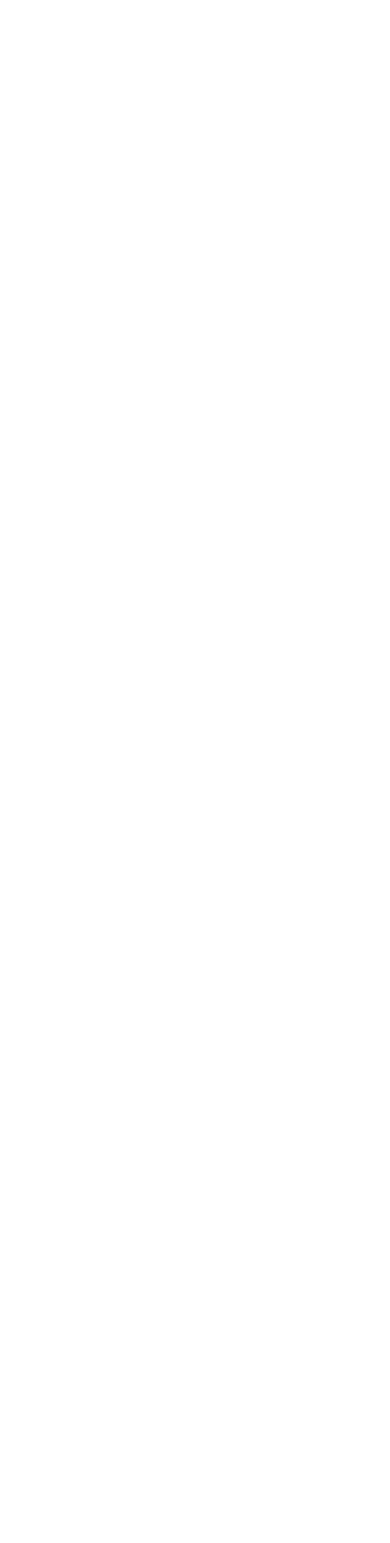
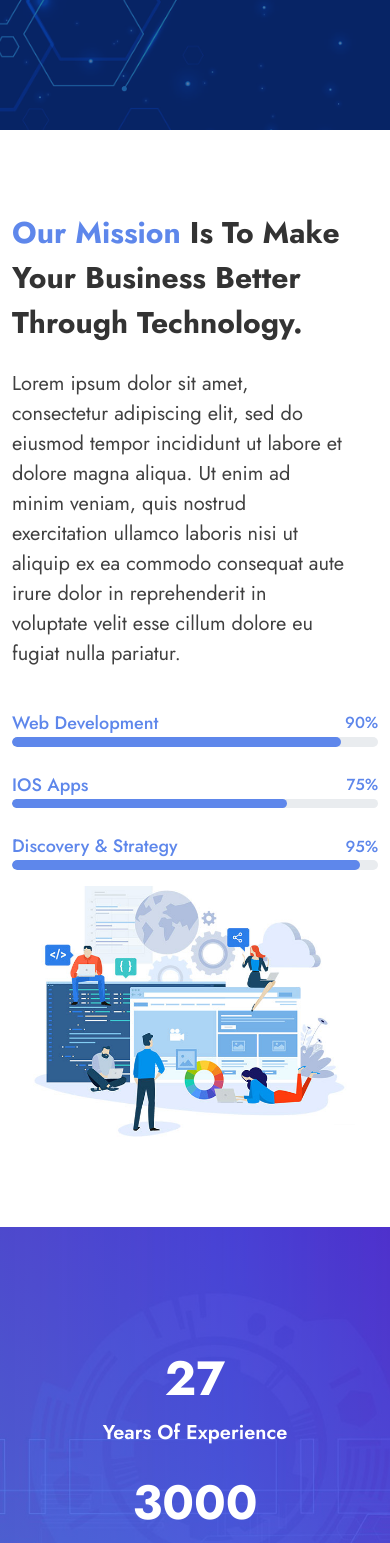
Before and after one commit to parthivvora/techmax, a React (Vite) app: page /about in a window 390 px wide. Before the commit this address had no page. Shown: the part 380-1923 px from the top of the page. Before the commit the page ends 844 px from the top, so only its background shows below. Built offline with nearby package versions, Linux system fonts and the light colour scheme.

Commit message:
Fix: Create About page with responsive

```diff
--- a/src/App.css
+++ b/src/App.css
@@ -210,7 +210,7 @@ body {
   transform: scaleX(1);
 }
 
-.home-section .client-review-part {
+.client-review-part {
   background-color: rgb(215, 215, 215, 0.17);
 }
 
--- a/src/App.jsx
+++ b/src/App.jsx
@@ -2,6 +2,7 @@ import "bootstrap/dist/css/bootstrap.min.css";
 import { BrowserRouter, Routes, Route } from "react-router-dom";
 import "./App.css";
 import Home from "./pages/Home";
+import About from "./pages/About";
 
 function App() {
   return (
@@ -9,6 +10,7 @@ function App() {
       <BrowserRouter>
         <Routes>
           <Route path="/" element={<Home />} />
+          <Route path="/about" element={<About />} />
         </Routes>
       </BrowserRouter>
     </>
--- /dev/null
+++ b/src/pages/About.jsx
@@ -0,0 +1,253 @@
+import { motion } from "framer-motion";
+import ProgressBar from "react-bootstrap/ProgressBar";
+import aboutImage from "../assets/about/about.jpg";
+import Header from "../components/Header";
+import Footer from "../components/Footer";
+import Breadcrumb from "../components/Breadcrumb";
+import counterData from "../data/counterData.json";
+import TeamMember from "../components/TeamMember";
+import ClientReview from "../components/ClientReview";
+import OwlCarousel from "react-owl-carousel";
+import "owl.carousel/dist/assets/owl.carousel.css";
+import "owl.carousel/dist/assets/owl.theme.default.css";
+import partnerData from "../data/partnerData.json";
+
+function About() {
+  const partnerOptions = {
+    loop: true,
+    margin: 20,
+    autoplay: true,
+    dots: false,
+    autoplayTimeout: 1800,
+    autoplaySpeed: 1000,
+    responsive: {
+      0: {
+        items: 1,
+      },
+      600: {
+        items: 3,
+      },
+      1000: {
+        items: 5,
+      },
+    },
+  };
+  return (
+    <div className="about-section">
+      <Header />
+      <Breadcrumb pageName="about us" />
+      <div className="hero-part py-20">
+        <div className="container">
+          <div className="row items-center">
+            <div className="col-lg-6 col-md-6 col-sm-12">
+              <div className="title-part flex flex-col gap-4">
+                <motion.h1
+                  initial={{ opacity: 0, x: -200 }}
+                  transition={{
+                    duration: 1,
+                    ease: "easeIn",
+                    type: "spring",
+                    stiffness: 100,
+                    damping: 6,
+                  }}
+                  whileInView={{ opacity: 1, x: 0 }}
+                  className="text-3xl sm:text-4xl font-bold w-full sm:w-11/12 leading-normal"
+                >
+                  <span>Our Mission</span> Is To Make Your Business Better
+                  Through Technology.
+                </motion.h1>
+                <motion.p
+                  initial={{ opacity: 0, y: 140 }}
+                  transition={{
+                    duration: 1,
+                    ease: "easeIn",
+                    type: "spring",
+                    stiffness: 100,
+                    damping: 6,
+                  }}
+                  whileInView={{ opacity: 1, y: 0 }}
+                  className="text-xl w-11/12 leading-normal"
+                >
+                  Lorem ipsum dolor sit amet, consectetur adipiscing elit, sed
+                  do eiusmod tempor incididunt ut labore et dolore magna aliqua.
+                  Ut enim ad minim veniam, quis nostrud exercitation ullamco
+                  laboris nisi ut aliquip ex ea commodo consequat aute irure
+                  dolor in reprehenderit in voluptate velit esse cillum dolore
+                  eu fugiat nulla pariatur.
+                </motion.p>
+                <motion.ul
+                  initial={{ opacity: 0, y: -200 }}
+                  transition={{
+                    duration: 1,
+                    ease: "easeIn",
+                    type: "spring",
+                    stiffness: 100,
+                    damping: 6,
+                  }}
+                  whileInView={{ opacity: 1, y: 0 }}
+                  className="progress-bar-part flex flex-col gap-4 mt-3"
+                >
+                  <li>
+                    <div className="progress-bar-content flex justify-between items-center">
+                      <h1 className="text-lg font-medium">Web Development</h1>
+                      <h1 className="text-md font-medium">90%</h1>
+                    </div>
+                    <ProgressBar now={90} />
+                  </li>
+                  <li>
+                    <div className="progress-bar-content flex justify-between items-center">
+                      <h1 className="text-lg font-medium">IOS Apps</h1>
+                      <h1 className="text-md font-medium">75%</h1>
+                    </div>
+                    <ProgressBar now={75} />
+                  </li>
+                  <li>
+                    <div className="progress-bar-content flex justify-between items-center">
+                      <h1 className="text-lg font-medium">
+                        Discovery & Strategy
+                      </h1>
+                      <h1 className="text-md font-medium">95%</h1>
+                    </div>
+                    <ProgressBar now={95} />
+                  </li>
+                </motion.ul>
+              </div>
+            </div>
+            <div className="col-lg-6 col-md-6 col-sm-12">
+              <motion.img
+                initial={{ opacity: 0, x: 300 }}
+                transition={{
+                  duration: 1,
+                  ease: "easeIn",
+                  type: "spring",
+                  stiffness: 100,
+                  damping: 6,
+                }}
+                whileInView={{ opacity: 1, x: 0 }}
+                src={aboutImage}
+                alt="hero-image"
+                className="mt-[1rem] sm:mt-0 ms-auto"
+              />
+            </div>
+          </div>
+        </div>
+      </div>
+      <div className="counter-part py-32">
+        <div className="container">
+          <div className="row">
+            {counterData?.map((count, index) => (
+              <div className="col-lg-3 col-md-3 col-sm-12" key={index}>
+                <motion.div
+                  initial={{ opacity: 0, y: -200 }}
+                  transition={{
+                    duration: 1,
+                    ease: "easeIn",
+                    type: "spring",
+                    stiffness: 100,
+                    damping: 6,
+                  }}
+                  whileInView={{ opacity: 1, y: 0 }}
+                  className="counter-box flex items-center flex-col gap-3"
+                >
+                  <h1 className="text-white text-5xl font-bold">
+                    {count.count}
+                  </h1>
+                  <h6 className="text-white text-xl font-semibold capitalize">
+                    {count.title}
+                  </h6>
+                </motion.div>
+              </div>
+            ))}
+          </div>
+        </div>
+      </div>
+      <div className="team-member-part mt-20 sm:mt-32">
+        <div className="title-part">
+          <motion.h1
+            initial={{ opacity: 0, x: -200 }}
+            transition={{
+              duration: 1,
+              ease: "easeIn",
+              type: "spring",
+              stiffness: 100,
+              damping: 6,
+            }}
+            whileInView={{ opacity: 1, x: 0 }}
+            className="text-4xl font-bold leading-normal text-center capitalize mb-16"
+          >
+            team member
+          </motion.h1>
+        </div>
+        <TeamMember />
+      </div>
+      <div className="client-review-part py-24 mt-20">
+        <div className="title-part">
+          <motion.h1
+            initial={{ opacity: 0, x: -200 }}
+            transition={{
+              duration: 1,
+              ease: "easeIn",
+              type: "spring",
+              stiffness: 100,
+              damping: 6,
+            }}
+            whileInView={{ opacity: 1, x: 0 }}
+            className="text-4xl font-bold leading-normal text-center capitalize mb-16"
+          >
+            Our Client Say
+          </motion.h1>
+        </div>
+        <ClientReview />
+      </div>
+      <div className="trusted-partner mt-24 py-20">
+        <div className="title-part">
+          <motion.h1
+            initial={{ opacity: 0, x: 200 }}
+            transition={{
+              duration: 1,
+              ease: "easeIn",
+              type: "spring",
+              stiffness: 100,
+              damping: 6,
+            }}
+            whileInView={{ opacity: 1, x: 0 }}
+            className="text-4xl font-bold leading-normal text-center capitalize mb-10"
+          >
+            Trusted Partners
+          </motion.h1>
+        </div>
+        <div className="container">
+          <div className="row">
+            <motion.div
+              initial={{ opacity: 0, y: 200 }}
+              transition={{
+                duration: 1,
+                ease: "easeIn",
+                type: "spring",
+                stiffness: 100,
+                damping: 6,
+              }}
+              whileInView={{ opacity: 1, y: 0 }}
+              className="col-sm-12"
+            >
+              <OwlCarousel className="owl-theme" {...partnerOptions}>
+                {partnerData?.map((partner, index) => (
+                  <div className="img-box" key={index}>
+                    <img
+                      src={`${window.location.origin}/images/partner/${partner.image}`}
+                      alt="partner-image"
+                      className="img-fluid"
+                    />
+                  </div>
+                ))}
+              </OwlCarousel>
+            </motion.div>
+          </div>
+        </div>
+      </div>
+      <Footer />
+    </div>
+  );
+}
+
+export default About;
```
Also changed, not shown: src/assets/about/about.jpg (added).
